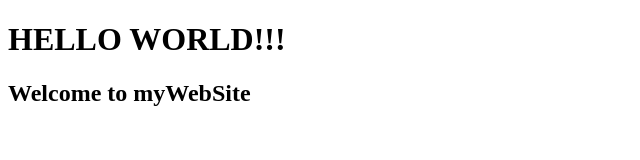
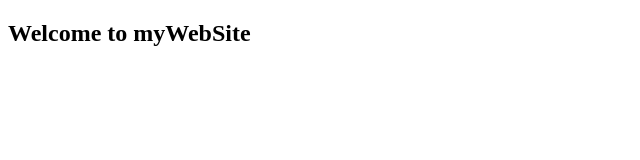
Before and after one commit to pnithida/testGit, a plain HTML site: page index.html in a window 1280 px wide. Shown: the whole page, without its empty margins (0-640 px from the left). Drawn offline with Linux system fonts and the light colour scheme.

Commit message:
Remove hello world message

```diff
--- a/index.html
+++ b/index.html
@@ -4,6 +4,5 @@
     <title>Test for GITHUB MINI COURSE</title>
 </head>
 <body>
-    <h1>HELLO WORLD!!!</h1>
     <h2>Welcome to myWebSite</h2>
 </body>
```
